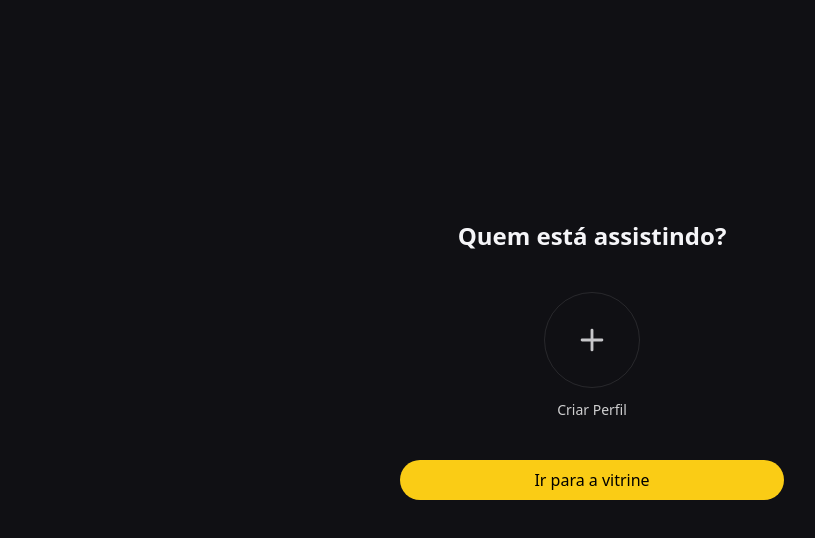
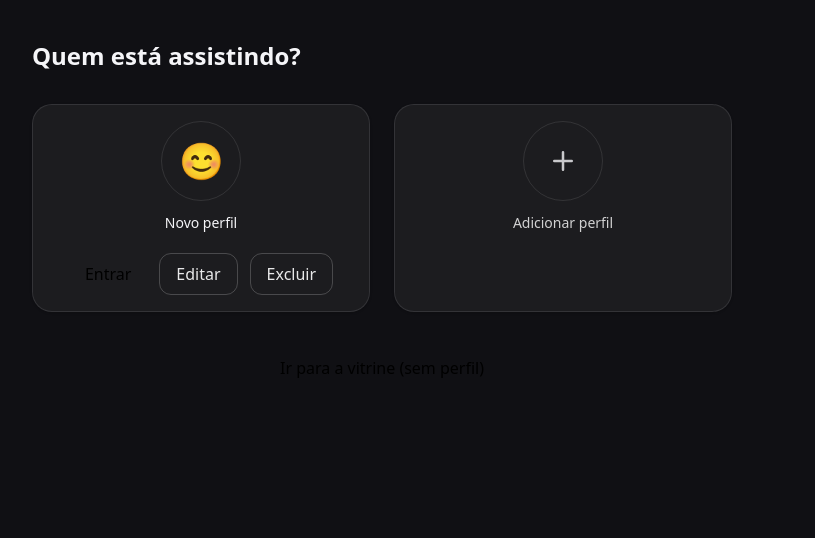
Before and after one commit to beechannelmais/beechannel-mvp, a Next.js app: page /profiles in a window 1280 px wide. Shown: the top 538 px of the page, without its empty margins (48-863 px from the left). Built offline with nearby package versions, Linux system fonts and the light colour scheme.

Commit message:
style(profiles): organizar botoes e ajustar icones mantendo amarelo

```diff
--- a/app/profiles/page.tsx
+++ b/app/profiles/page.tsx
@@ -2,24 +2,65 @@
 export const dynamic = 'force-dynamic';
 
 import Link from 'next/link';
+import { useRouter } from 'next/navigation';
 
 export default function ProfilesPage() {
+  const router = useRouter();
+
+  const handleEnter = () => router.push('/catalog');
+  const handleEdit = () => router.push('/profiles/manage'); // ajuste se tiver outra rota
+  const handleDelete = () => alert('Exemplo: aqui irá a ação de excluir perfil');
+
   return (
-    <main className="container min-h-[calc(100vh-80px)] flex flex-col items-center justify-center py-12">
-      <h1 className="text-2xl font-bold mb-10">Quem está assistindo?</h1>
+    <main className="container py-10">
+      <h1 className="text-2xl font-bold mb-8">Quem está assistindo?</h1>
 
-      {/* Só a opção de criar perfil */}
-      <div className="grid justify-items-center">
+      {/* GRID DOS CARDS */}
+      <div className="grid grid-cols-2 gap-6 max-w-[700px]">
+        {/* CARD: PERFIL EXISTENTE */}
+        <div className="card p-6 rounded-2xl">
+          <div className="flex flex-col items-center">
+            {/* avatar/emoji menor e centralizado */}
+            <div className="h-20 w-20 rounded-full bg-surface-300/60 grid place-items-center border border-white/10 shadow-soft">
+              <span className="text-4xl">😊</span>
+            </div>
+            <div className="mt-3 text-center text-sm font-medium">Novo perfil</div>
+          </div>
+
+          {/* BOTÕES – organizados embaixo, sem sobrepor o card */}
+          <div className="mt-5 flex flex-wrap items-center justify-center gap-3">
+            <button
+              onClick={handleEnter}
+              className="px-4 py-2 rounded-xl bg-brand-500 text-black font-medium hover:bg-brand-400 transition"
+            >
+              Entrar
+            </button>
+            <button
+              onClick={handleEdit}
+              className="px-4 py-2 rounded-xl border border-white/20 text-white/90 hover:border-brand-500 hover:text-brand-500 transition"
+            >
+              Editar
+            </button>
+            <button
+              onClick={handleDelete}
+              className="px-4 py-2 rounded-xl border border-white/20 text-white/90 hover:border-brand-500 hover:text-brand-500 transition"
+            >
+              Excluir
+            </button>
+          </div>
+        </div>
+
+        {/* CARD: ADICIONAR PERFIL */}
         <Link
-          href="/profiles/new" // ajuste esta rota se a sua página de criação for outra
-          className="w-36 focus:outline-none"
-          aria-label="Criar Perfil"
+          href="/profiles/new" // ajuste se sua rota de criação for outra
+          className="card p-6 rounded-2xl hover:border-brand-500 transition"
         >
-          <div className="mx-auto h-24 w-24 rounded-full bg-surface-200/60 border border-white/10 grid place-items-center shadow-soft">
-            {/* ícone + discreto, menor e elegante */}
+          <div className="flex flex-col items-center">
+            <div className="h-20 w-20 rounded-full bg-surface-300/40 border border-white/10 grid place-items-center shadow-soft">
+              {/* ícone + discreto */}
               <svg
-              width="34"
-              height="34"
+                width="30"
+                height="30"
                 viewBox="0 0 24 24"
                 fill="none"
                 className="opacity-80"
@@ -33,15 +74,19 @@ export default function ProfilesPage() {
               </svg>
             </div>
             <div className="mt-3 text-center text-sm font-medium text-white/80">
-            Criar Perfil
+              Adicionar perfil
+            </div>
           </div>
         </Link>
       </div>
 
-      {/* Ações abaixo */}
-      <div className="mt-10 w-full max-w-sm grid gap-3">
-        <Link href="/catalog" className="btn w-full bg-brand-500 hover:bg-brand-400 text-black">
-          Ir para a vitrine
+      {/* CTA para ir à vitrine sem perfil */}
+      <div className="max-w-[700px] mt-8">
+        <Link
+          href="/catalog"
+          className="inline-flex w-full items-center justify-center rounded-2xl px-5 py-3 bg-brand-500 text-black font-medium hover:bg-brand-400 transition"
+        >
+          Ir para a vitrine (sem perfil)
         </Link>
       </div>
     </main>
```
Lines whose indentation alone changed are shown as unchanged.
